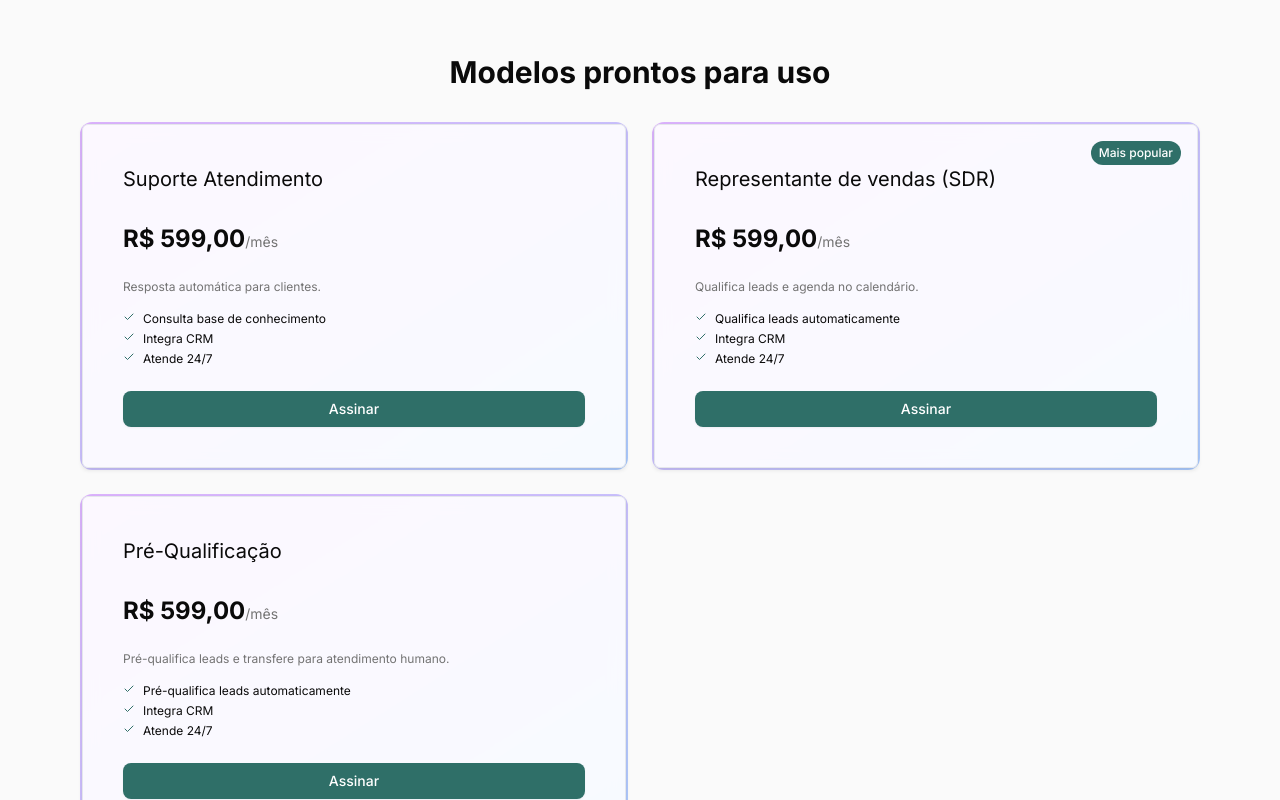
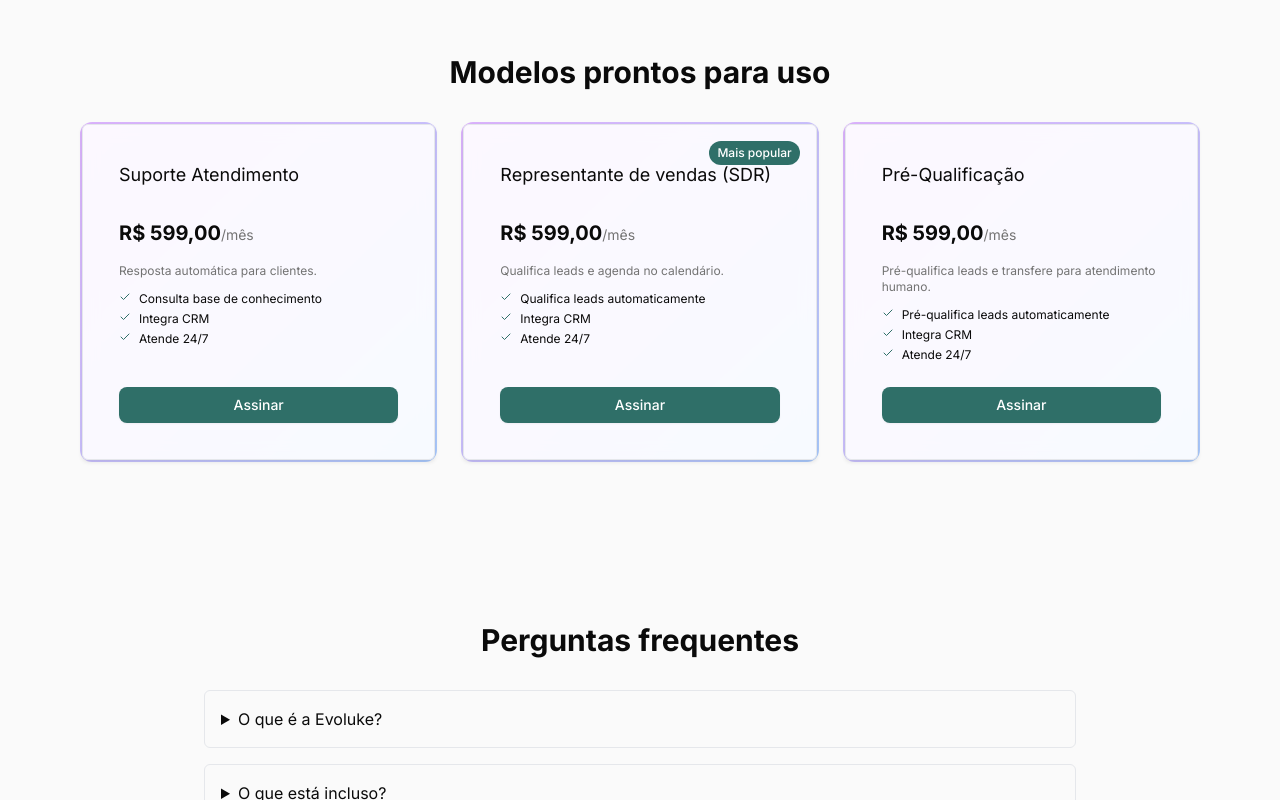
Before and after one commit to Evoluke/agent-plugandplay, a Next.js app: page / in a window 1280 px wide. Shown: the part 2460-3260 px from the top of the page. Built offline with nearby package versions, Linux system fonts and the light colour scheme; no server answers.

Commit message:
feat: align pricing cards

```diff
--- a/components/landing/Pricing.tsx
+++ b/components/landing/Pricing.tsx
@@ -61,33 +61,33 @@ export default function Pricing() {
           Modelos prontos para uso
         </h2>
         <ul
-          className="flex snap-x snap-mandatory gap-6 overflow-x-auto sm:grid sm:grid-cols-2 sm:overflow-visible sm:snap-none"
+          className="grid grid-cols-3 gap-4 sm:gap-6"
           role="list"
         >
           {plans.map(({ name, tagline, features, popular }) => (
             <li
               key={name}
               role="listitem"
-              className="w-52 flex-shrink-0 snap-center sm:w-auto sm:flex-shrink"
+              className="h-full"
             >
-              <div className="group rounded-xl bg-gradient-to-br from-purple-500/40 to-blue-500/40 p-[2px] transition-all hover:-translate-y-1 hover:shadow-xl">
-                <Card className="relative flex h-full flex-col rounded-[calc(theme(borderRadius.lg)-2px)] bg-white/90 p-4 backdrop-blur">
+              <div className="group h-full rounded-xl bg-gradient-to-br from-purple-500/40 to-blue-500/40 p-[2px] transition-all hover:-translate-y-1 hover:shadow-xl">
+                <Card className="relative flex h-full flex-col rounded-[calc(theme(borderRadius.lg)-2px)] bg-white/90 p-3 backdrop-blur">
                   {popular && (
                     <span className="absolute right-4 top-4 rounded-full bg-primary px-2 py-1 text-xs font-medium text-white">
                       Mais popular
                     </span>
                   )}
                   <CardHeader>
-                    <CardTitle className="text-xl">{name}</CardTitle>
+                    <CardTitle className="text-lg">{name}</CardTitle>
                   </CardHeader>
                   <CardContent className="flex-grow">
-                    <p className="mb-6 text-2xl font-bold">
+                    <p className="mb-4 text-xl font-bold">
                       {price}
                       <span className="text-sm font-normal text-muted-foreground">
                         {suffix}
                       </span>
                     </p>
-                    <p className="mb-4 text-xs text-muted-foreground">{tagline}</p>
+                    <p className="mb-3 text-xs text-muted-foreground">{tagline}</p>
                     <ul className="space-y-1">
                       {features.map((feature) => (
                         <li key={feature} className="flex items-start text-xs">
```
